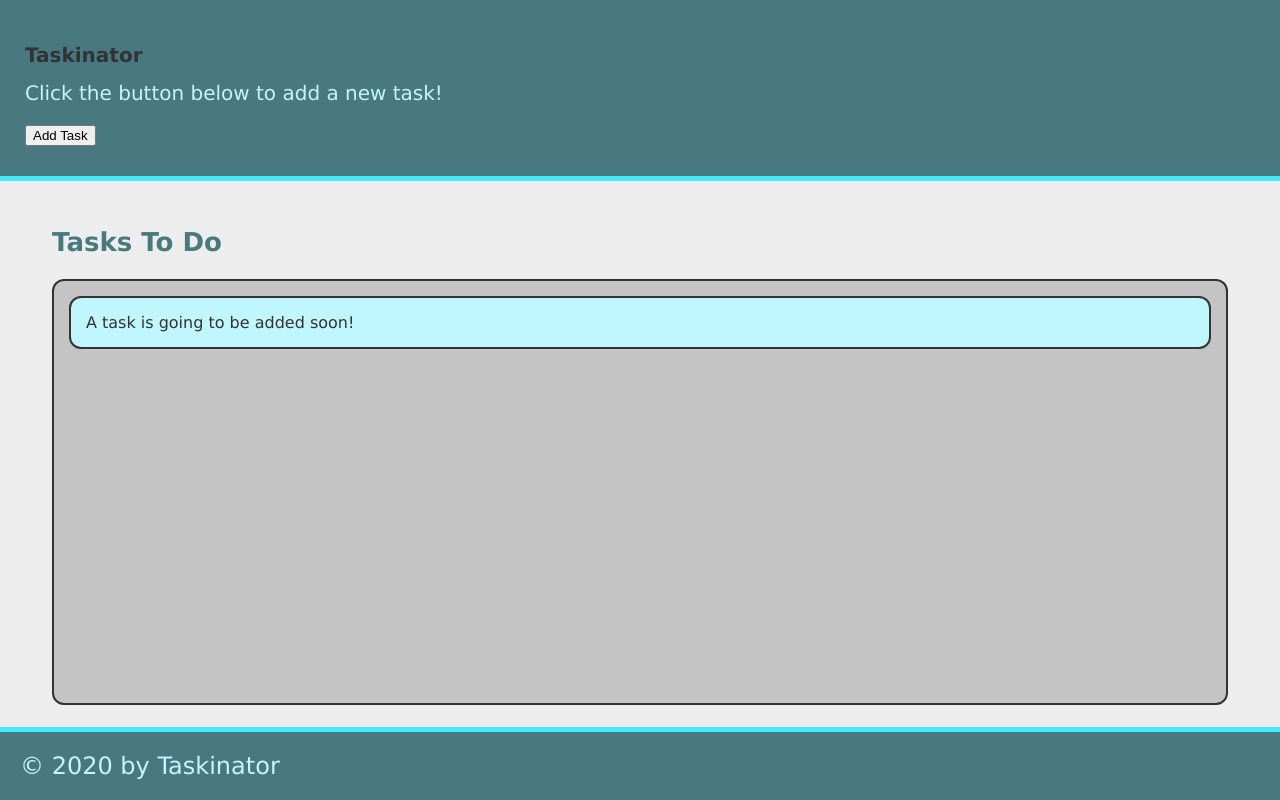
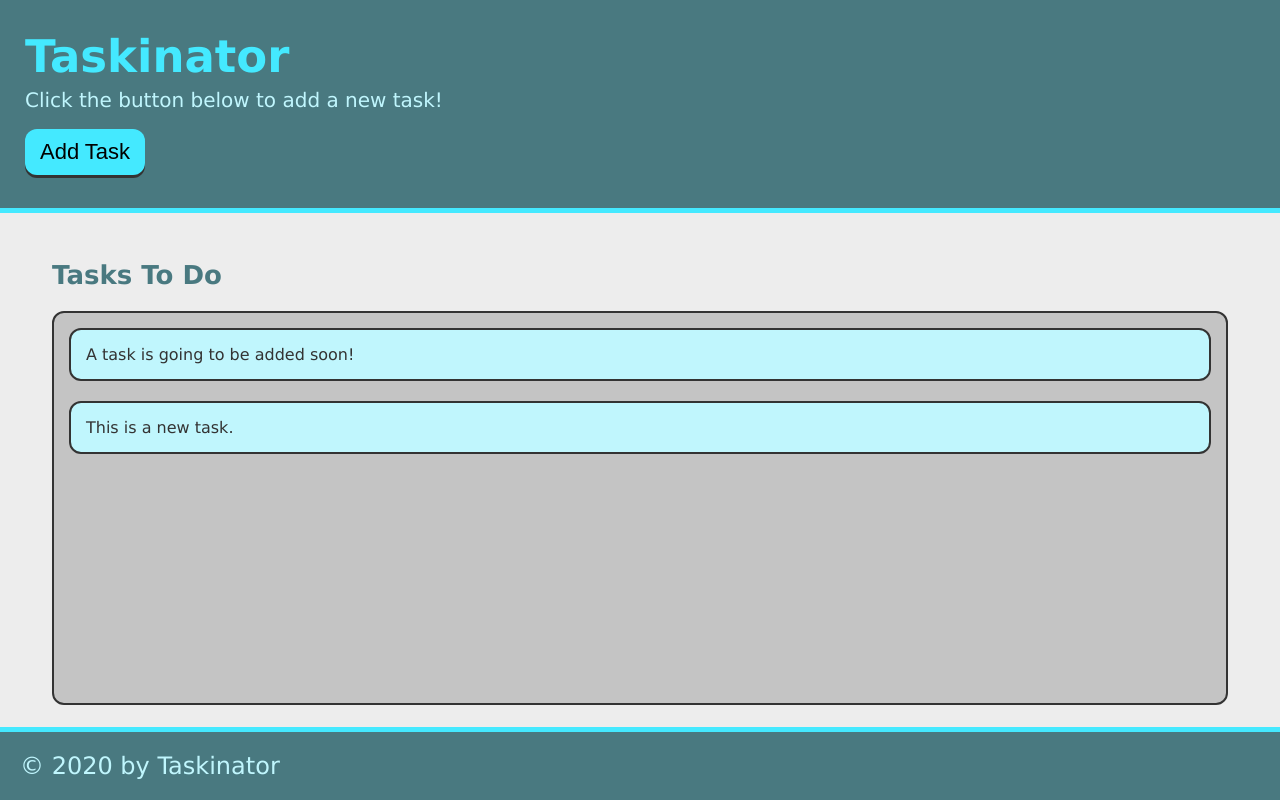
Before and after one commit to AnnMarkham/taskinator, a plain HTML site: page index.html in a window 1280 px wide. Both pictures are taken after a click on the button "Add Task". Drawn offline with Linux system fonts and the light colour scheme.

Commit message:
add ability to add task

```diff
--- a/assets/js/script.js
+++ b/assets/js/script.js
@@ -0,0 +1,14 @@
+
+var buttonEl = document.querySelector("#save-task");
+console.log(buttonEl);
+
+var tasksToDoEl = document.querySelector("#tasks-to-do");
+
+var createTaskHandler = function () {
+  var listItemEl = document.createElement("li");
+  listItemEl.className = "task-item";
+  listItemEl.textContent = "This is a new task.";
+  tasksToDoEl.appendChild(listItemEl);
+}
+
+buttonEl.addEventListener("click", createTaskHandler);
--- a/index.html
+++ b/index.html
@@ -9,15 +9,17 @@
   <link rel="stylesheet" href="./assets/css/style.css">
 </head>
 
+
+
 <body>
 
   <header>
 
-    <h1 calss="pasge-title">Taskinator</h1>
+    <h1 class="page-title">Taskinator</h1>
 
     <p> Click the button below to add a new task!</p>
 
-    <button calss="btn">Add Task</button>
+    <button class="btn" id="save-task">Add Task</button>
 
   </header>
 
@@ -27,7 +29,7 @@
 
       <h2 class="list-title">Tasks To Do</h2>
 
-      <ul class="task-list">
+      <ul class="task-list" id="tasks-to-do">
 
         <li class="task-item">A task is going to be added soon!</li>
 
@@ -37,12 +39,12 @@
 
   </main>
 
-  <script src="./assets/js/script.js"></script>
-
   <footer>
     &copy; 2020 by Taskinator
   </footer>
 
+  <script src="./assets/js/script.js"></script>
+
 </body>
 
 </html>
```
